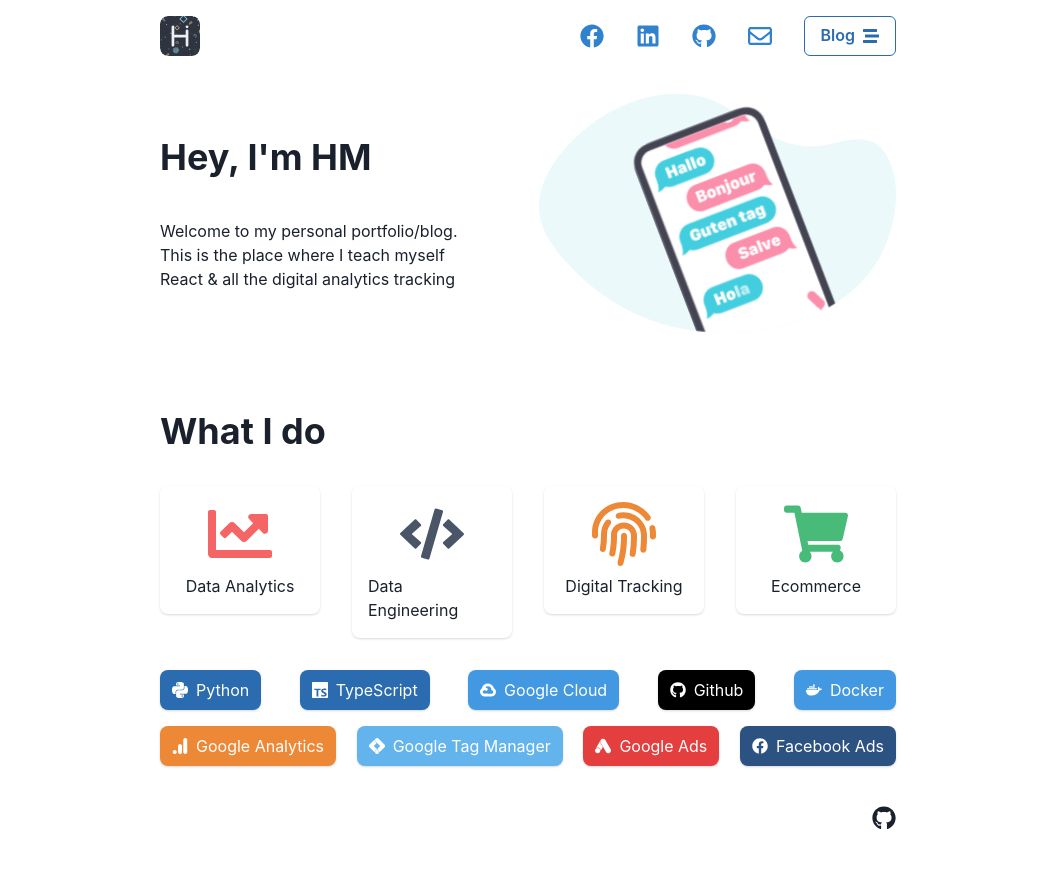
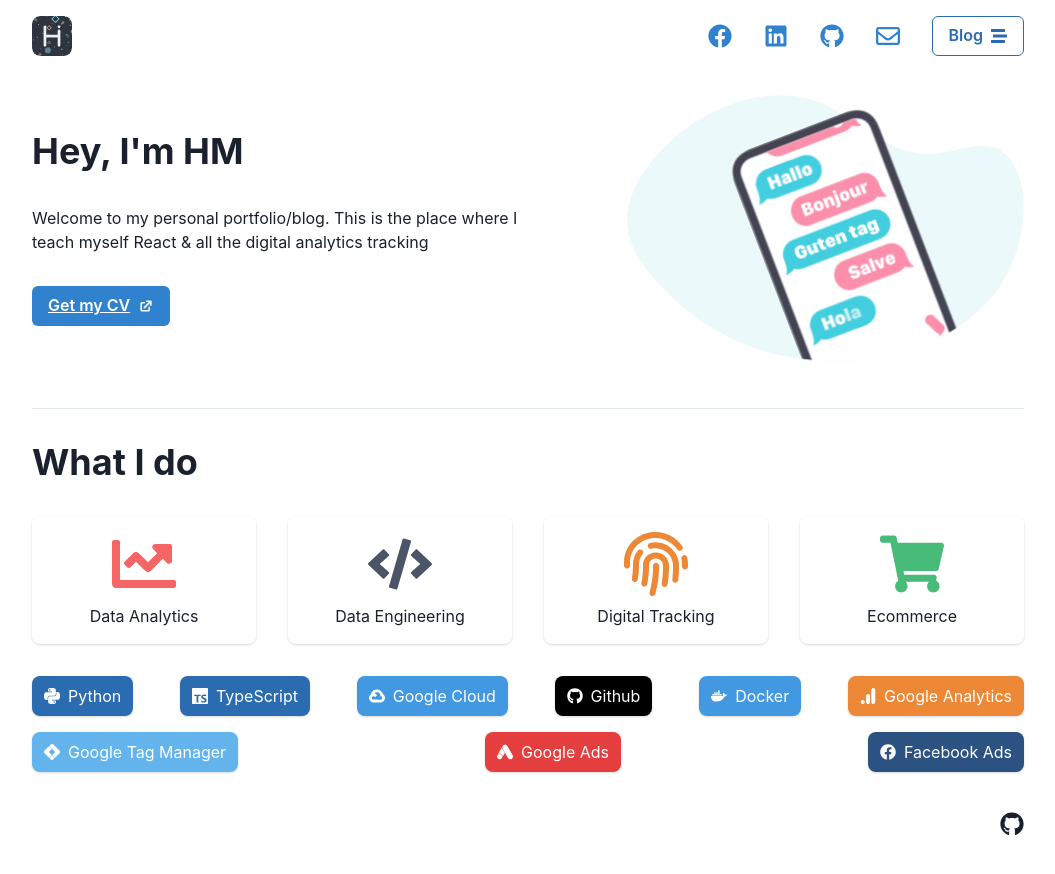
Before and after one commit to hieumdd/hieumdd, a Next.js app: page / in a window 1280 px wide. Shown: the whole page, without its empty margins (112-1167 px from the left). Built offline with nearby package versions, Linux system fonts and the light colour scheme.

Commit message:
feat: Update structure

```diff
--- a/components/Hero.tsx
+++ b/components/Home/Hero.tsx
@@ -1,7 +1,9 @@
 import Lottie from 'react-lottie';
-import { Stack, Heading, Text, Box } from '@chakra-ui/react';
+import { Stack, Heading, Text, Box, Button, Link } from '@chakra-ui/react';
 
-import animationData from '../public/lottie/hello.json';
+import { HiExternalLink } from 'react-icons/hi';
+
+import animationData from '../../public/lottie/hello.json';
 
 const options = {
     animationData,
@@ -16,8 +18,7 @@
         direction={{ base: 'column-reverse', md: 'row' }}
         justify={{
             base: 'center',
-            md: 'space-around',
-            xl: 'space-between',
+            md: 'space-between',
         }}
         spacing="4em"
     >
@@ -25,15 +26,27 @@
             direction="column"
             align="flex-start"
             textAlign="left"
-            spacing={{ base: 5, md: 10 }}
+            spacing={{ base: "1em", md: "2em" }}
+            flex="1 0 50%"
         >
-            <Heading as="h2">{`Hey, I'm HM`}</Heading>
+            <Heading as="h1">{`Hey, I'm HM`}</Heading>
             <Text>
                 Welcome to my personal portfolio/blog. This is the place where I
                 teach myself React & all the digital analytics tracking
             </Text>
+            <Button
+                as={Link}
+                href="#"
+                colorScheme="blue"
+                variant="solid"
+                rightIcon={<HiExternalLink />}
+                isExternal
+            >
+                Get my CV
+            </Button>
         </Stack>
-        <Box>
+
+        <Box flex="0 0 40%">
             <Lottie options={options} />
         </Box>
     </Stack>
--- a/components/Header.tsx
+++ b/components/Layout/Header.tsx
@@ -21,7 +21,7 @@
 import { FaStream } from 'react-icons/fa';
 import { MdClose, MdMenu } from 'react-icons/md';
 
-import Socials from '../components/Socials';
+import Socials from '../Socials';
 
 type MoblileNavLinksProps = {
     isOpen: boolean;
--- /dev/null
+++ b/components/Layout/Section.tsx
@@ -0,0 +1,20 @@
+import { FC, ReactNode } from 'react';
+import { Flex, Heading, StackDivider, VStack } from '@chakra-ui/react';
+
+type SectionProps = {
+    heading?: string;
+    children: ReactNode;
+};
+
+export const Section = ({ heading, children }: SectionProps) => (
+    <Flex direction="column" gap="2em">
+        {heading ? <Heading as="h3">{heading}</Heading> : undefined}
+        {children}
+    </Flex>
+);
+
+export const SectionStack: FC = ({ children }) => (
+    <VStack spacing="2em" divider={<StackDivider />}>
+        {children}
+    </VStack>
+);
--- /dev/null
+++ b/components/Layout/index.tsx
@@ -0,0 +1,19 @@
+import { FC } from 'react';
+import { Container } from '@chakra-ui/react';
+
+import Header from './Header';
+import Footer from './Footer';
+
+const Layout: FC = ({ children }) => {
+    return (
+        <>
+            <Header />
+            <Container pt="10vh" pb="5vh" alignItems="stretch">
+                {children}
+            </Container>
+            <Footer />
+        </>
+    );
+};
+
+export default Layout;
--- a/components/Section.tsx
+++ /dev/null
@@ -1,16 +0,0 @@
-import { ReactNode } from 'react';
-import { Flex, Heading } from '@chakra-ui/react';
-
-type SectionProps = {
-    heading?: string;
-    children: ReactNode;
-};
-
-const Section = ({ heading, children }: SectionProps) => (
-    <Flex direction="column" gap="2em">
-        {heading ? <Heading as="h3">{heading}</Heading> : undefined}
-        {children}
-    </Flex>
-);
-
-export default Section;
--- a/package.json
+++ b/package.json
@@ -21,11 +21,13 @@
         "react": "17.0.2",
         "react-dom": "17.0.2",
         "react-icons": "^4.3.1",
+        "react-is": "^17.0.2",
         "react-lottie": "^1.2.3"
     },
     "devDependencies": {
         "@types/node": "17.0.21",
         "@types/react": "17.0.40",
+        "@types/react-is": "^17.0.3",
         "@types/react-lottie": "^1.2.6",
         "eslint": "8.11.0",
         "eslint-config-next": "12.1.0",
--- a/pages/_app.tsx
+++ b/pages/_app.tsx
@@ -1,15 +1,14 @@
 import { AppProps } from 'next/app';
-import { ChakraProvider, Container, VStack } from '@chakra-ui/react';
+import { ChakraProvider } from '@chakra-ui/react';
 
 import { DefaultSeo } from 'next-seo';
 
 import theme from '../styles/theme';
 
-import Header from '../components/Header';
-import Footer from '../components/Footer';
+import Layout from '../components/Layout';
 
 const App = ({ Component, pageProps }: AppProps) => {
-    console.log(pageProps);
+    console.log(Component);
     return (
         <>
             <DefaultSeo
@@ -24,13 +23,9 @@
                 ]}
             />
             <ChakraProvider theme={theme}>
-                <Header />
-                <Container pt="10vh" pb="5vh">
-                    <VStack alignItems="stretch" spacing="4em">
-                        <Component {...pageProps} />
-                    </VStack>
-                </Container>
-                <Footer />
+                <Layout>
+                    <Component {...pageProps} />
+                </Layout>
             </ChakraProvider>
         </>
     );
--- a/pages/index.tsx
+++ b/pages/index.tsx
@@ -1,23 +1,26 @@
 import type { NextPage } from 'next';
 
-import { NextSeo } from 'next-seo';
-
-import Section from '../components/Section';
-import Hero from '../components/Hero';
-import Capabilities from '../components/Capabilities';
+import { SectionStack, Section } from '../components/Layout/Section';
+import Hero from '../components/Home/Hero';
+import Capabilities from '../components/Home/Capabilities';
 
 const Home: NextPage = () => {
     return (
-        <>
-            <NextSeo title="Home" />
+        <SectionStack>
             <Section>
                 <Hero />
             </Section>
             <Section heading="What I do">
                 <Capabilities />
             </Section>
-        </>
+        </SectionStack>
     );
 };
 
+export const getStaticProps = async () => ({
+    props: {
+        title: 'Home',
+    },
+});
+
 export default Home;
--- a/styles/theme.ts
+++ b/styles/theme.ts
@@ -20,7 +20,7 @@
     components: {
         Container: {
             baseStyle: {
-                maxW: 'container.md',
+                maxW: 'container.lg',
             },
         },
         Link: {
```
Also changed, not shown: components/Home/Capabilities.tsx (renamed from components/Capabilities.tsx), components/Layout/Footer.tsx (renamed from components/Footer.tsx), 1 other file (tests, documents, lock files or other folders).
